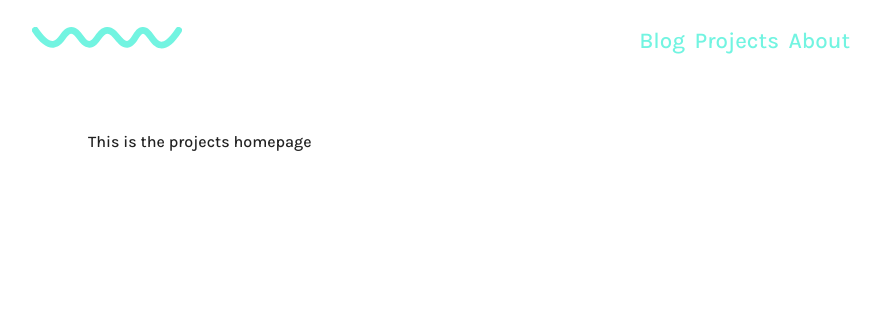
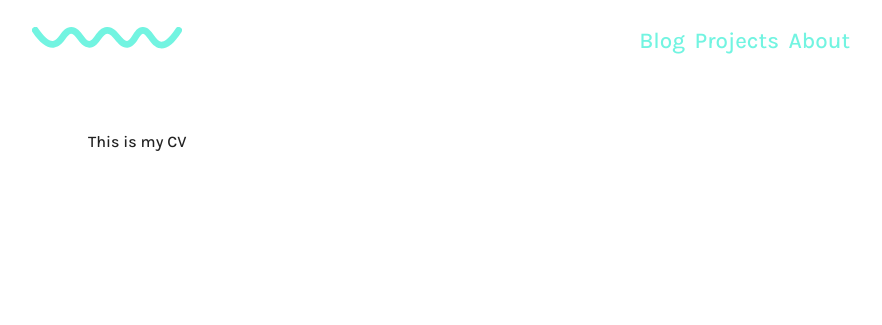
Before and after one commit to ayliahfani/ayliahfani.github.io, a Jekyll site: the page built from content/projects/index.html, in a window 1280 px wide. Shown: the top 325 px of the page, without its empty margins (198-1080 px from the left). Built offline with Jekyll 4.4.1, drawn with Linux system fonts in a browser that asks for light colours.

Commit message:
Update index.html

```diff
--- a/content/projects/index.html
+++ b/content/projects/index.html
@@ -1,9 +1,9 @@
 ---
 layout: page
-title: Projects
-permalink: /projects/
+title: CV
+permalink: /cv/
 ---
 
 <p>
-This is the projects homepage
+This is my CV
 </p>
```
